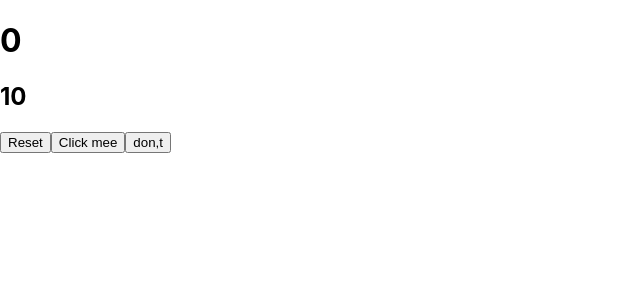
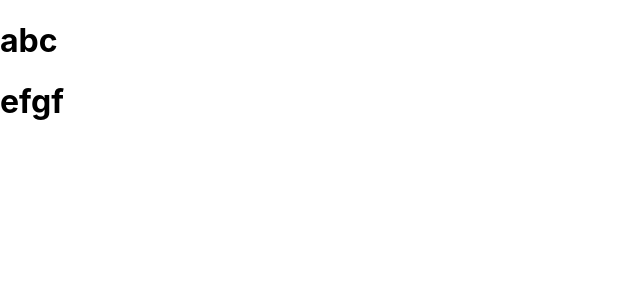
Before and after one commit to ajaypoly/React, a React (Create React App) app: page / in a window 1280 px wide. Shown: the top 300 px of the page, without its empty margins (0-640 px from the left). Built offline with nearby package versions, Linux system fonts and the light colour scheme.

Commit message:
using props in react

```diff
--- a/src/App.js
+++ b/src/App.js
@@ -1,37 +1,19 @@
-import './App.css';
-import Random from './Random';
-import New from './New';
-import {useState} from 'react'
-
-
+import "./App.css";
+import Random from "./Random";
+import New from "./New";
+import { useState } from "react";
+import React from 'react'
 
 function App() {
-  const [counter,setCounter]=useState(0)
 
-  const [data, setData]=useState(10)
-  function increment(){
-    setCounter(counter+1)
-  }
-  function decrement(){
-    setData(data-1)
-  }
-  function reset(){
-    setCounter(1)
-    setData(10)
-  }
-
+  const [name ,setName]=useState('abc')
+  const [value,setValue]=useState('efgf')
   return (
-
-
-  <div>
-     <h1>{counter}</h1>
-     <h2>{data}</h2>
-     <button onClick={reset}>Reset</button>
-     <button onClick={increment}>Click mee</button>
-     <button onClick={decrement}> don,t</button>
-  </div>
-
-  );
+    <div>
+      <Random data={name}
+      item={value}/>
+    </div>
+  )
 }
 
-export default App;
+export default App
--- a/src/Random.js
+++ b/src/Random.js
@@ -1,11 +1,12 @@
-import React from 'react'
+import React from "react";
 
-function Random() {
+function Random({data,item}) {
   return (
     <div>
-        hii all welcome
+      <h1>{data}</h1>
+      <h1>{item}</h1>
     </div>
-  )
+  );
 }
 
-export default Random
+export default Random;
```
